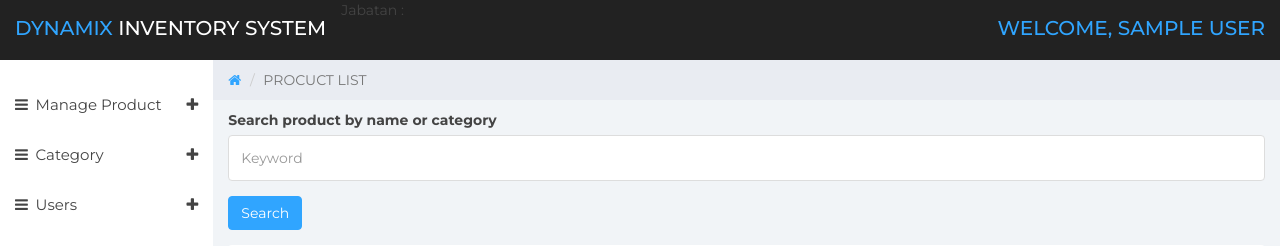
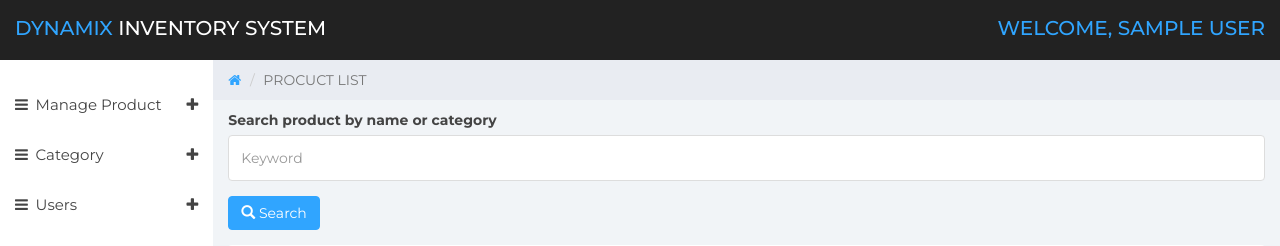
Before and after one commit to wilhelmus098/imk, a PHP site: page /index.php in a window 1280 px wide. Shown: the top 246 px of the page. Run offline with PHP 8.4, Linux system fonts and the light colour scheme; the visitor is signed in with stand-in values (Sample User, id 1); data that the repository does not hold is empty.

Commit message:
7. edit icon diganti, 8. button search icon diganti, 9. button save di edit barang diganti

```diff
--- a/edit_barang.php
+++ b/edit_barang.php
@@ -89,7 +89,7 @@
 									<div style="margin-top: 10px; margin-bottom: 10px;">
 										<img id="imgShow" style="width:200px; height:250px" src="<?php echo"images/".$row['produk_image']; ?>" alt="your image" />
 									</div>
-									<button class='btn btn-primary m-2' style="width:200px"  type="submit" name="btn_update_barang" value="<?php echo $_GET['id_produk'];?>">SAVE</button>
+									<button class='btn btn-primary m-2' style="width:200px"  type="submit" name="btn_update_barang" value="<?php echo $_GET['id_produk'];?>"><i class="glyphicon glyphicon-floppy-disk"></i>    SAVE</button>
 								<?php } ?>
 							</form>
 						</div>
--- a/index.php
+++ b/index.php
@@ -78,7 +78,7 @@
 								<label>Search product by name or category</label>
 								<input type="text" class="form-control" name="search" placeholder="Keyword">
 							</div>
-							<button type="submit" class="btn btn-primary" name="btn_search" >Search</button>
+							<button type="submit" class="btn btn-primary" name="btn_search"><i class="glyphicon glyphicon-search"></i> Search</button>
 							<!-- <button type="submit" class="btn btn-primary" name="btn_clear" >Clear</button> -->
 		<form>
 		</div>
@@ -170,8 +170,8 @@
 										<td><?=$row["produk_harga"]?></td>
 										<td><?=$row["produk_kuantitas"]?></td>
 										<td>
-											<button type="submit" class="btn btn-success" name="btn_edit" value="<?=$row["produk_id"]?>"><i class="glyphicon glyphicon-edit"></i></button>
-											<button type="submit" class="btn btn-success" name="btn_view" value="<?=$row["produk_id"]?>"><i class="glyphicon glyphicon-info-sign"></i></button>
+											<button type="submit" class="btn btn-info" name="btn_edit" value="<?=$row["produk_id"]?>"><i class="glyphicon glyphicon-pencil"></i></button>
+											<button type="submit" class="btn btn-warning" name="btn_view" value="<?=$row["produk_id"]?>"><i class="glyphicon glyphicon-info-sign"></i></button>
 										</td>
 									</tr>
 								<?php } ?>
--- a/sidemenu.php
+++ b/sidemenu.php
@@ -22,7 +22,7 @@
 				</div>
 				<!-- <div class="navbar-brand nav navbar-top-links navbar-right" href=""> -->
 
-					<span>Jabatan : </span>
+					<!-- <span>Jabatan : </span> -->
 					<?php
 						// if (isset($_SESSION["user_logged_in"]))
 						// {
```
